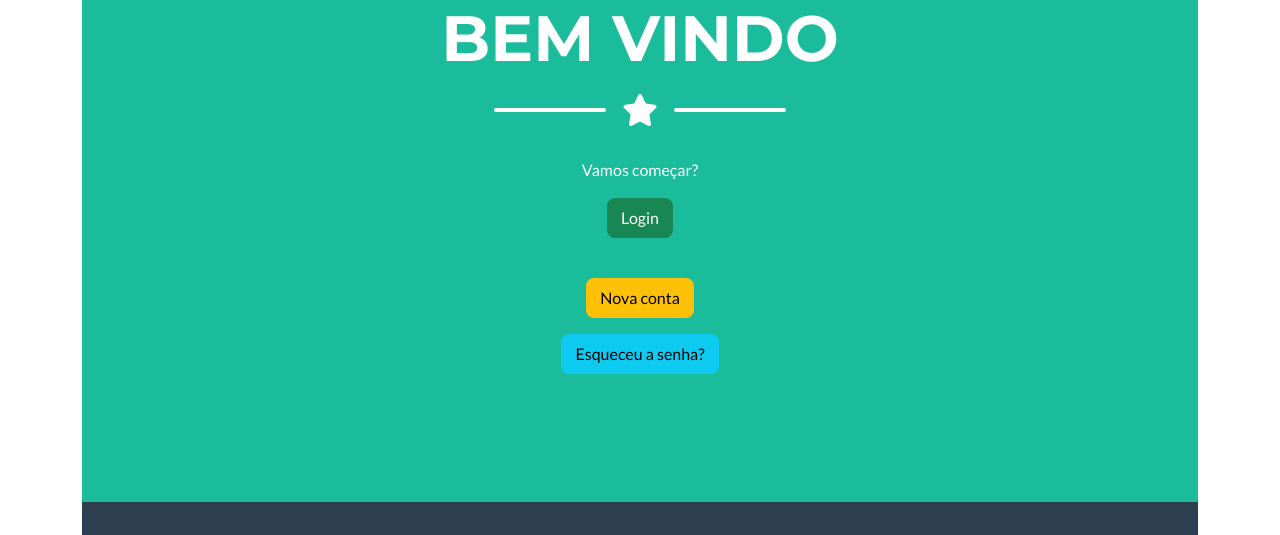
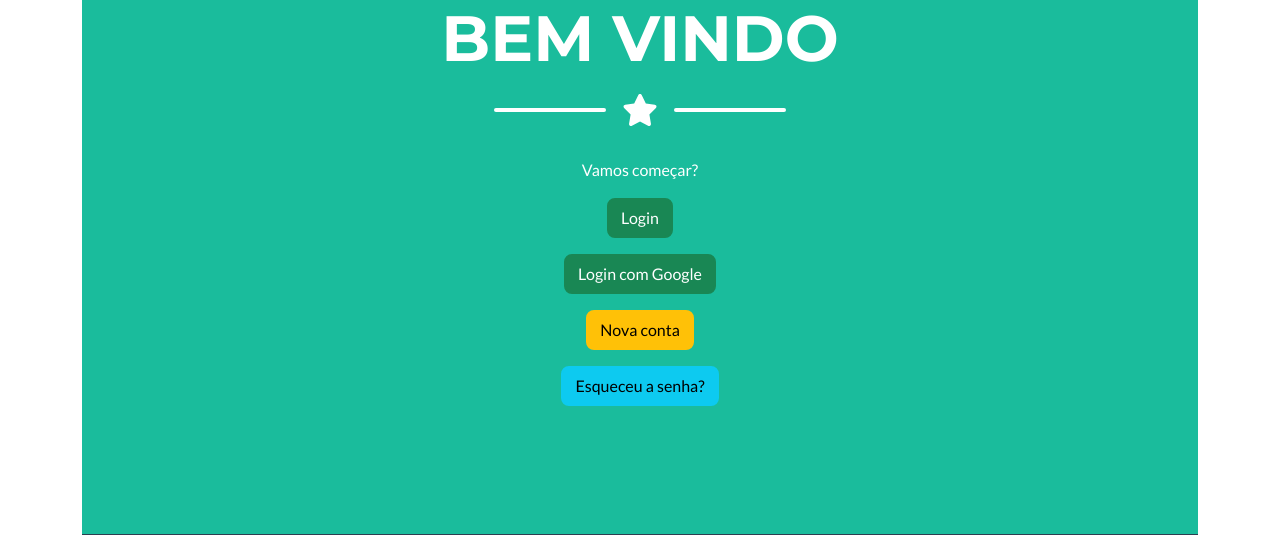
Before and after one commit to wmfinamore/govmicro-crm, a Django app: template apps/core/templates/core/home.html in a window 1280 px wide. Shown: the part 517-1052 px from the top of the page. Run offline with Django 3.2, Linux system fonts and the light colour scheme; the template is opened without the code that fills it, so the values that code supplies are empty; parts of the project's set-up code (start-up, migrations or seed data) failed here and were passed over; some libraries are stand-ins or nearby versions.

Commit message:
Improved layout

```diff
--- a/apps/core/templates/core/home.html
+++ b/apps/core/templates/core/home.html
@@ -35,7 +35,7 @@
                     {% else %}
                         <p>Vamos começar?</p>
                         <p><a class="btn btn-success" href="{% url 'account_login' %}">Login</a></p>
-                        <a href="{% provider_login_url 'google' %}">Login com Google</a>
+                        <p><a class="btn btn-success" href="{% provider_login_url 'google' %}">Login com Google</a></p>
                         <p><a class="btn btn-warning" href="{% url 'account_signup' %}">Nova conta</a></p>
                         <p><a class="btn btn-info" href="{% url 'account_reset_password' %}">
                             {% trans "Esqueceu a senha?" %}</a></p>
```
